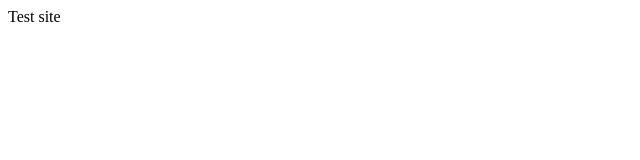
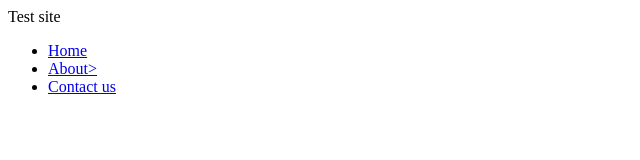
Before and after one commit to miguelneto1123/site, a plain HTML site: page index.html in a window 1280 px wide. Shown: the whole page, without its empty margins (0-640 px from the left). Drawn offline with Linux system fonts and the light colour scheme.

Commit message:
Adding the menu

```diff
--- a/index.html
+++ b/index.html
@@ -7,5 +7,10 @@
 
 	<body>
 		Test site
+		<ul>
+			<li><a href="index.html">Home</a></li>
+			<li><a href="about.html">About></a></li>
+			<li><a href="contact.html">Contact us</a></li>
+		</ul>
 	</body>
 </html>
```
